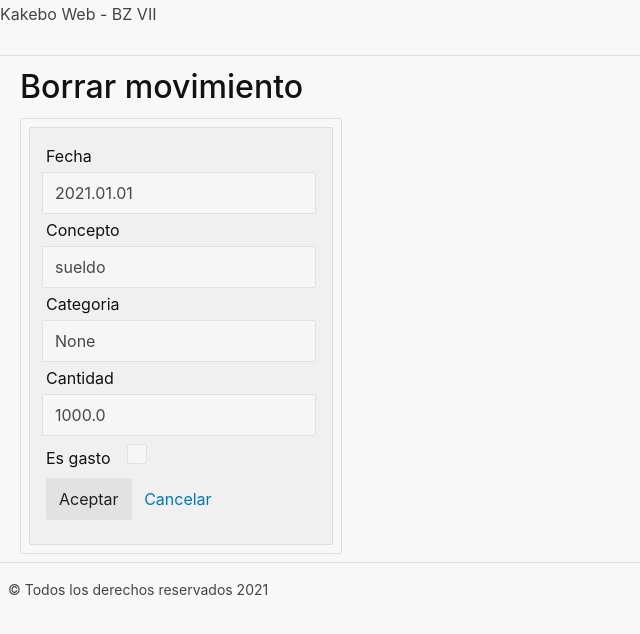
After one commit to AgusGouveia/kakebo_web, a Flask app: page /borrar/1 in a window 1280 px wide. The commit adds this page. Shown: the top 634 px of the page, without its empty margins (0-640 px from the left). Run offline with Flask 2, Linux system fonts and the light colour scheme; data comes from the database, SQL or seed files in the repository; parts of the project's set-up code (start-up, migrations or seed data) failed here and were passed over.

Commit message:
Modificacion y borrar

```diff
--- a/kakebo/forms.py
+++ b/kakebo/forms.py
@@ -1,5 +1,5 @@
 from flask_wtf import FlaskForm
-from wtforms import DateField, StringField, SelectField, SubmitField, FloatField, BooleanField
+from wtforms import DateField, StringField, SelectField, SubmitField, FloatField, BooleanField, HiddenField
 from wtforms.validators import DataRequired, Length, ValidationError
 from datetime import date
 
@@ -9,6 +9,7 @@ def fecha_por_debajo_de_hoy(formulario, campo):
         raise ValidationError('La fecha {} no puede ser mayor que {}'.format(campo.data, hoy))
 
 class MovimientosForm(FlaskForm):
+    id = HiddenField()
     fecha = DateField("Fecha", validators = [DataRequired(message="Debe informar una fecha válida"), fecha_por_debajo_de_hoy])
     concepto = StringField("Concepto", validators = [DataRequired(), Length(min=10)])
     categoria = SelectField("Categoria", choices=[('00', ''),('SU', 'Supervivencia'), ('OV', 'Ocio/Vicio'),
--- a/kakebo/static/css/styles.css
+++ b/kakebo/static/css/styles.css
@@ -1,4 +1,4 @@
-..mylabel {
+.mylabel {
     width: 80px;
     display: inline-block;
     font-weight: bold;
@@ -10,3 +10,28 @@
     color: darkred;
     font-weight: bold;
     margin-left: 105px;
+}
+
+
+.popup {
+ background-color: floralwhite;
+}
+
+.popup p {
+    font-size: 1.2em;
+    text-align: center;
+}
+
+.popup p.aviso {
+    color:green;
+}
+
+.popup p.error {
+    color: darkred;
+}
+
+.btn {
+    font-size: 0.8em;
+    font-weight: bold;
+    color: darkred;
+}
--- a/kakebo/templates/base.html
+++ b/kakebo/templates/base.html
@@ -5,14 +5,23 @@
     <meta http-equiv="X-UA-Compatible" content="IE=edge">
     <meta name="viewport" content="width=device-width, initial-scale=1.0">
     <title>Kakebo | {% block titulo %}{% endblock %}</title>
-    <link rel="stylesheet" href="static/css/mini-default.css">
-    <link rel="stylesheet" href="static/css/styles.css">
+    <link rel="stylesheet" href="{{url_for('static', filename='css/mini-default.css')}}">
+    <link rel="stylesheet" href="{{url_for('static', filename='css/styles.css')}}">
 </head>
 <body>
     <header>
         Kakebo Web - BZ VII
     </header>
-    <section class="container">
+    {% with mensajes = get_flashed_messages(with_categories = true) %}
+        {% if mensajes %}
+        <div class="popup">
+            {% for tipo, mensaje in mensajes %}
+            <p class="{{tipo}}">{{ mensaje }}</p>
+            {% endfor %}
+        </div>
+        {% endif%}
+    {% endwith %}
+<section class="container">
         {% block contenido %}{% endblock %}
     </section>
     <footer>
--- /dev/null
+++ b/kakebo/templates/borrar.html
@@ -0,0 +1,37 @@
+{% extends 'base.html' %}
+
+{% block titulo %}Borrar{% endblock %}
+
+{% block contenido %}
+<h1>Borrar movimiento</h1>
+<div class="card">
+    <form action="/borrar/{{ movimiento.id }}" method="post">
+
+        <div>
+            <label for="fecha">Fecha</label>
+            <input  disabled type="text" name="fecha" value="{{ movimiento.fecha }}">
+        </div>
+        <div >
+            <label for="concepto">Concepto</label>
+            <input  disabled type="text" name="concepto" value="{{ movimiento.concepto }}">
+        </div>
+        <div >
+            <label for="categoria">Categoria</label>
+            <input  disabled type="text" name="categoria" value="{{ movimiento.categoria }}">
+        </div>
+        <div >
+            <label for="cantidad">Cantidad</label>
+            <input  disabled type="text" name="cantidad" value="{{ movimiento.cantidad }}">
+        </div>
+        <div >
+            <label for="esGasto">Es gasto</label>
+            <input  disabled type="checkbox" name="esGasto" {% if movimiento.esGasto != 0 %} checked {% endif %}>
+        </div>
+
+        <input type="submit" value="Aceptar">
+        <a href="/">Cancelar</a>
+    </form>
+
+</div>
+
+{% endblock %}
--- a/kakebo/templates/movimientos.html
+++ b/kakebo/templates/movimientos.html
@@ -12,6 +12,7 @@
             <th>Tipo</th>
             <th>Cantidad</th>
             <th>Saldo</th>
+            <th></th>
         </tr>
         {% for movimiento in datos %}
         <tr>
@@ -26,6 +27,10 @@
             </td>
             <td>{{ movimiento.cantidad }} €</td>
             <td>{{ movimiento.saldo }} €</td>
+            <td class="btn">
+                <a href="/borrar/{{ movimiento.id }}">Borrar</a> |
+                <a href="/modificar/{{ movimiento.id }}">Modificar</a>
+            </td>
         </tr>
         {% endfor %}
     </table>
--- a/kakebo/views.py
+++ b/kakebo/views.py
@@ -1,35 +1,57 @@
 from kakebo import app
-from flask import jsonify, render_template, request #El jsonify es un json dumps con esteroides.
+from flask import jsonify, render_template, request, redirect, url_for, flash
 from kakebo.forms import MovimientosForm
+from datetime import date
+
 import sqlite3
 
-@app.route('/')
-def index():
-    conexion = sqlite3.connect("movimientos.db") #Creamos la conexion con el servidor
-    cur = conexion.cursor() #El cursor es como la herramienta que viajará en la conexion
-    cur.execute("SELECT * FROM movimientos;") #Cursor recopila la información en la db en movimientos
+def consultaSQL(query, parametros=[]):
+    # Abrimos la conexion
+    conexion = sqlite3.connect("movimientos.db")
+    cur = conexion.cursor()
 
+    # Ejecutamos la consulta
+    cur.execute(query, parametros)
+
+    # Obtenemos los datos de la consulta
     claves = cur.description
-    filas = cur.fetchall() #cursor me devuelve la informacion
-    movimientos = []
-    saldo = 0
+    filas = cur.fetchall()
 
+    # Procesar los datos para devolver una lista de diccionarios. Un diccionario por fila
+
+    resultado = []
     for fila in filas:
         d = {}
         for tclave, valor in zip(claves, fila):
             d[tclave[0]] = valor
-            print(d)
+        resultado.append(d)
+
+    conexion.close()
+    return resultado
+
+def modificaTablaSQL(query, parametros=[]):
+    conexion = sqlite3.connect("movimientos.db")
+    cur = conexion.cursor()
+
+    cur.execute(query, parametros)
+
+    conexion.commit() #El cambio realizado lo fija en la base de datos
+    conexion.close()
+
+
+@app.route('/')
+def index():
+    movimientos = consultaSQL("SELECT * FROM movimientos order by fecha;")
+
+    saldo = 0
+    for d in movimientos:
         if d['esGasto'] == 0:
             saldo = saldo + d['cantidad']
         else:
             saldo = saldo - d['cantidad']
         d['saldo'] = saldo
-        movimientos.append(d)
-
-    conexion.close()
 
     return render_template('movimientos.html', datos = movimientos)
-
 
 
 @app.route('/nuevo', methods=['GET', 'POST'])
@@ -41,32 +63,72 @@ def nuevo():
     else:
 
         if formulario.validate():
-            conexion = sqlite3.connect("movimientos.db")
-            cur = conexion.cursor()
+            query = "INSERT INTO movimientos (fecha, concepto, categoria, esGasto, cantidad) VALUES (?, ?, ?, ?, ?)"
+            try:
+                modificaTablaSQL(query, [formulario.fecha.data, formulario.concepto.data, formulario.categoria.data,
+                                formulario.esGasto.data, formulario.cantidad.data])
 
-            #Consulta a la base de datos
-            query = "INSERT INTO movimientos VALUES (fecha, concepto, categoria, esGasto, cantidad) (?, ?, ?, ?, ?)"
-            try:
-                cur.execute(query, [formulario.fecha.data, formulario.concepto.data, formulario.categoria.data,
-                            formulario.esGasto.data, formulario.cantidad.data])
             except sqlite3.Error as el_error:
                 print("Error en SQL INSERT", el_error)
-                return render_template('alta.html', form = formulario)
+                flash("Se ha producido un error en la base de datos. Pruebe en unos minutos", "error")
+                return render_template('alta.html', form=formulario)
 
+            return redirect(url_for("index"))
 
-            """
-            query = "INSERT INTO movimientos VALUES (fecha, concepto, categoria, esGasto, cantidad) (:fecha, :concepto, :categoria, :esGasto, :cantidad)"
-            cur.execute(query, {
-                'fecha': formulario.fecha.data,
-                'concepto': formulario.concepto.data,
-                'categoria': formulario.categoria.data,
-                'esGasto': formulario.esGasto.data,
-                'cantidad':formulario.cantidad.data
-            }
-            """
-
-            conexion.commit() #El cambio realizado lo fija en la base de datos
-            conexion.close()
             #Redirect a la ruta /
         else:
             return render_template('alta.html', form = formulario)
+
+
+@app.route('/borrar/<int:id>', methods=['GET', 'POST'])
+def borrar(id):
+    if request.method == 'GET':
+        filas = consultaSQL("SELECT * FROM movimientos WHERE id=?", [id])
+        if len(filas) == 0:
+            flash("El registro no existe", "error")
+            return render_template('borrar.html', )
+
+        return render_template('borrar.html', movimiento=filas[0])
+    else:
+        try:
+            modificaTablaSQL("DELETE FROM movimientos WHERE id = ?;", [id])
+        except sqlite3.error as e:
+            flash("Se ha producido un error de base de datos, vuelva a intentarlo", 'error')
+            return redirect(url_for('index'))
+
+        flash("Borrado realizado con éxito", 'aviso')
+        return redirect(url_for('index'))
+
+@app.route('/modificar/<int:id>', methods=['GET', 'POST'])
+def modificar(id):
+    if request.method == 'GET':
+        filas = consultaSQL("SELECT * FROM movimientos WHERE id=?", [id])
+        if len(filas) == 0:
+            flash("El registro no existe", "error")
+            return render_template('modificar.html', )
+        registro = filas[0]
+        registro['fecha'] = date.fromisoformat(registro['fecha'])
+
+        formulario = MovimientosForm(data=registro)
+
+        return render_template('modificar.html', form=formulario)
+    else:
+        formulario = MovimientosForm()
+        if formulario.validate():
+            try:
+                modificaTablaSQL("UPDATE movimientos SET fecha = ?, concepto = ?, categoria = ?, esGasto = ?, cantidaad = ? WHERE id = ?",
+                                [formulario.fecha.data,
+                                formulario.concepto.data,
+                                formulario.categoria.data,
+                                formulario.esGasto.data,
+                                formulario.cantidad.data,
+                                id]
+                )
+                flash("Modificacion realizada con éxito", "aviso")
+                return redirect(url_for("index"))
+            except sqlite3.Error as e:
+                print("Error en update:", e)
+                flash("Se ha producido un error en acceso a base de datos. Contacte con su administrador", "error")
+                return render_template('modificar.html', form=formulario)
+        else:
+            return render_template('modificar.html', form=formulario)
```
Also changed, not shown: kakebo/templates/modificar.html (added, +55 -0 lines), 1 other file.
